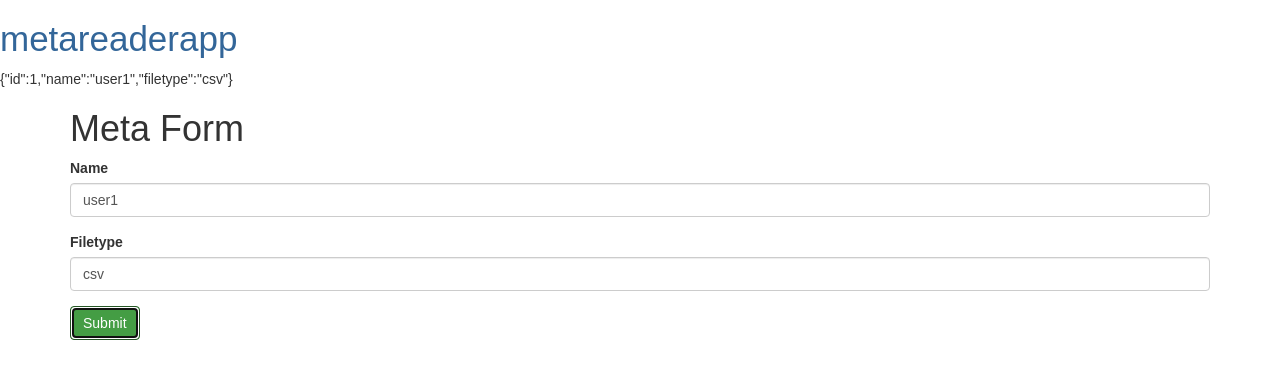
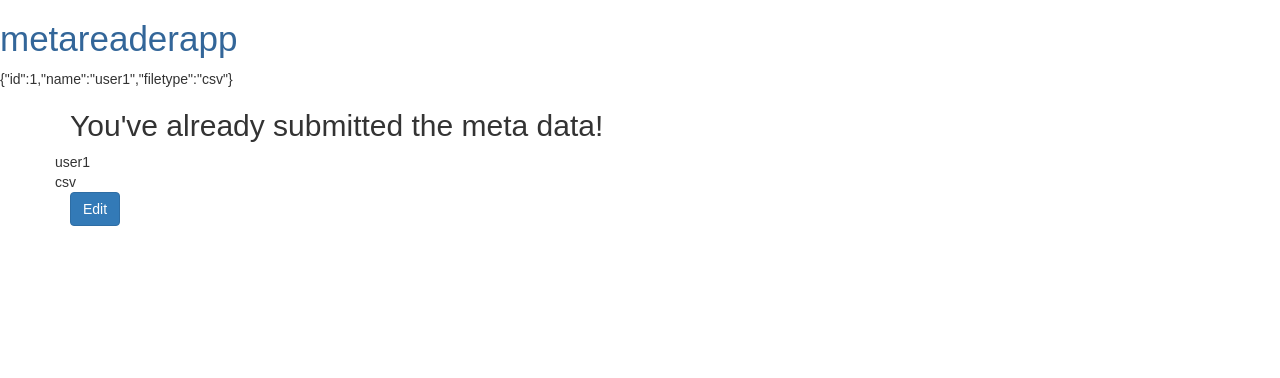
Before and after one commit to Janujan/MetaReader, an Angular app in the folder metareaderapp/: page / in a window 1280 px wide. Both pictures are taken after a click on the button "Submit". Shown: the top 378 px of the page. Built offline with nearby package versions, Linux system fonts and the light colour scheme.

Commit message:
adding feedback for invalid data and edit

```diff
--- a/metareaderapp/src/app/form/form.component.html
+++ b/metareaderapp/src/app/form/form.component.html
@@ -1,22 +1,46 @@
 {{diagnostic}}
-<div class="container">
+<div class="container" [hidden]="submitted">
     <h1>Meta Form</h1>
     <form (ngSubmit)="onSubmit()" #metaform="ngForm" >
         <div class="form-group">
             <label for="name">Name</label>
             <input type="text" class="form-control" id="name"
                    required
-                   [(ngModel)]="model.name" name="name">
+                   [(ngModel)]="model.name" name="name" #name="ngModel">
+            <div [hidden]="name.valid || name.pristine"
+                   class="alert alert-danger">
+                Name is required
+            </div>
+
         </div>
 
         <div class="form-group">
             <label for="name">Filetype</label>
             <input type="text" class="form-control" id="filetype"
                    required
-                   [(ngModel)]="model.filetype" name="filetype">
+                   [(ngModel)]="model.filetype" name="filetype" #filetype="ngModel">
+
+            <div [hidden]="filetype.valid || filetype.pristine"
+                   class="alert alert-danger">
+                Filetype is required
+            </div>
           </div>
 
-      <button type="submit" class="btn btn-success">Submit</button>
+      <button type="submit" class="btn btn-success" [disabled]="!metaform.form.valid">Submit</button>
+
+      <button type="button" class="btn btn-default" (click)="newMeta(); metaform.reset();">New MetaData</button>
 
     </form>
 </div>
+
+<div class="container" [hidden]="!submitted">
+    <h2>You've already submitted the meta data!</h2>
+    <div class="row">
+        {{model.name}}
+    </div>
+    <div class="row">
+        {{model.filetype}}
+    </div>
+    <button class="btn btn-primary" (click)="submitted=false">Edit</button>
+
+</div>
--- a/metareaderapp/src/app/form/form.component.ts
+++ b/metareaderapp/src/app/form/form.component.ts
@@ -18,4 +18,7 @@ export class FormComponent{
 
    onSubmit() { this.submitted = true; }
 
+   newMeta(){
+     this.model = new Metadata(2, '', '');
+   }
 }
--- /dev/null
+++ b/metareaderapp/src/assets/forms.css
@@ -0,0 +1,7 @@
+.ng-valid[required], .ng-valid.required  {
+    border-left: 5px solid blue; /* green */
+  }
+
+  .ng-invalid:not(form)  {
+    border-left: 5px solid #a94442; /* red */
+  }
--- a/metareaderapp/src/index.html
+++ b/metareaderapp/src/index.html
@@ -6,6 +6,8 @@
   <base href="/">
   <meta name="viewport" content="width=device-width, initial-scale=1">
   <link rel="icon" type="image/x-icon" href="favicon.ico">
+  <link rel="stylesheet" href="assets/forms.css">
+
 </head>
 <body>
   <app-root></app-root>
```
